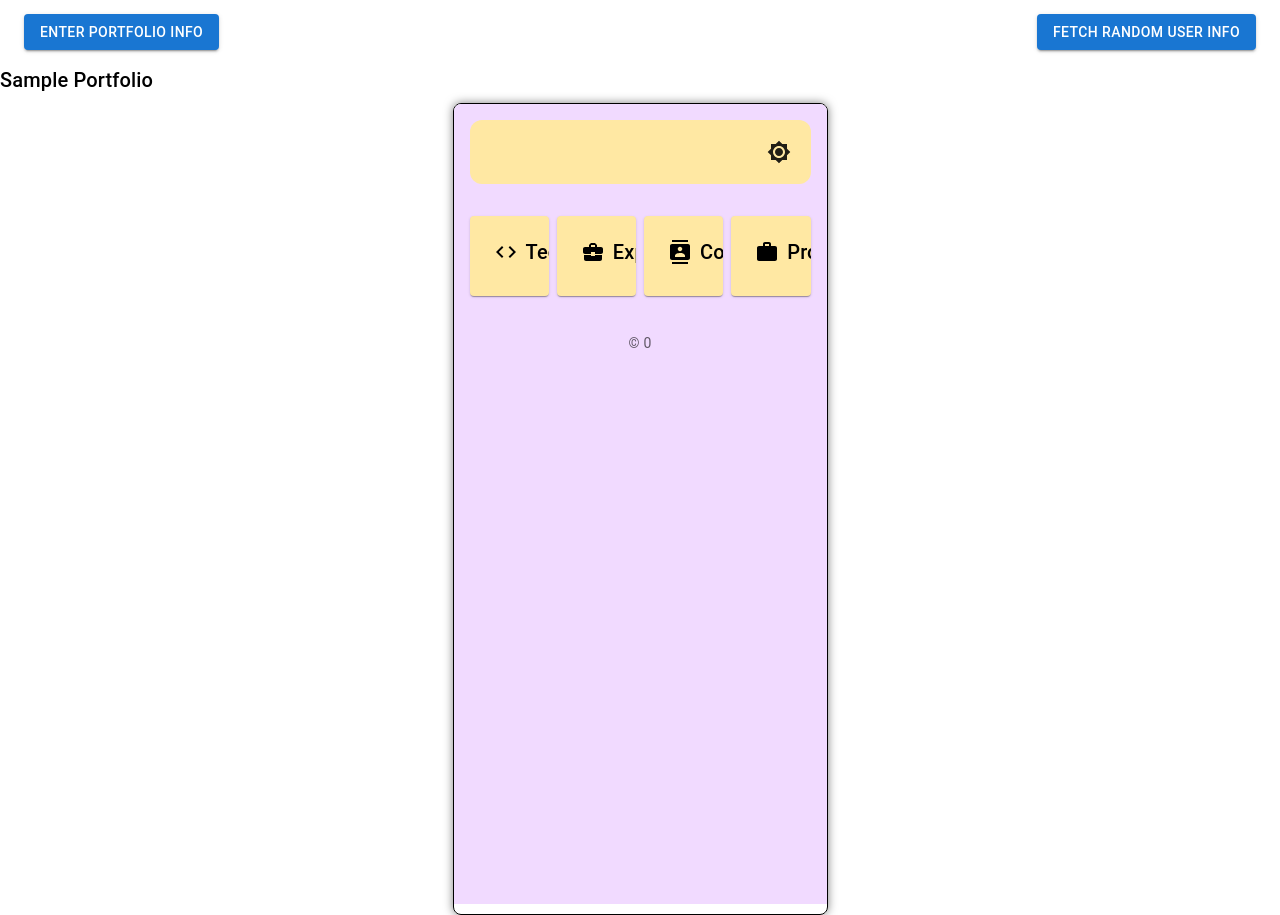
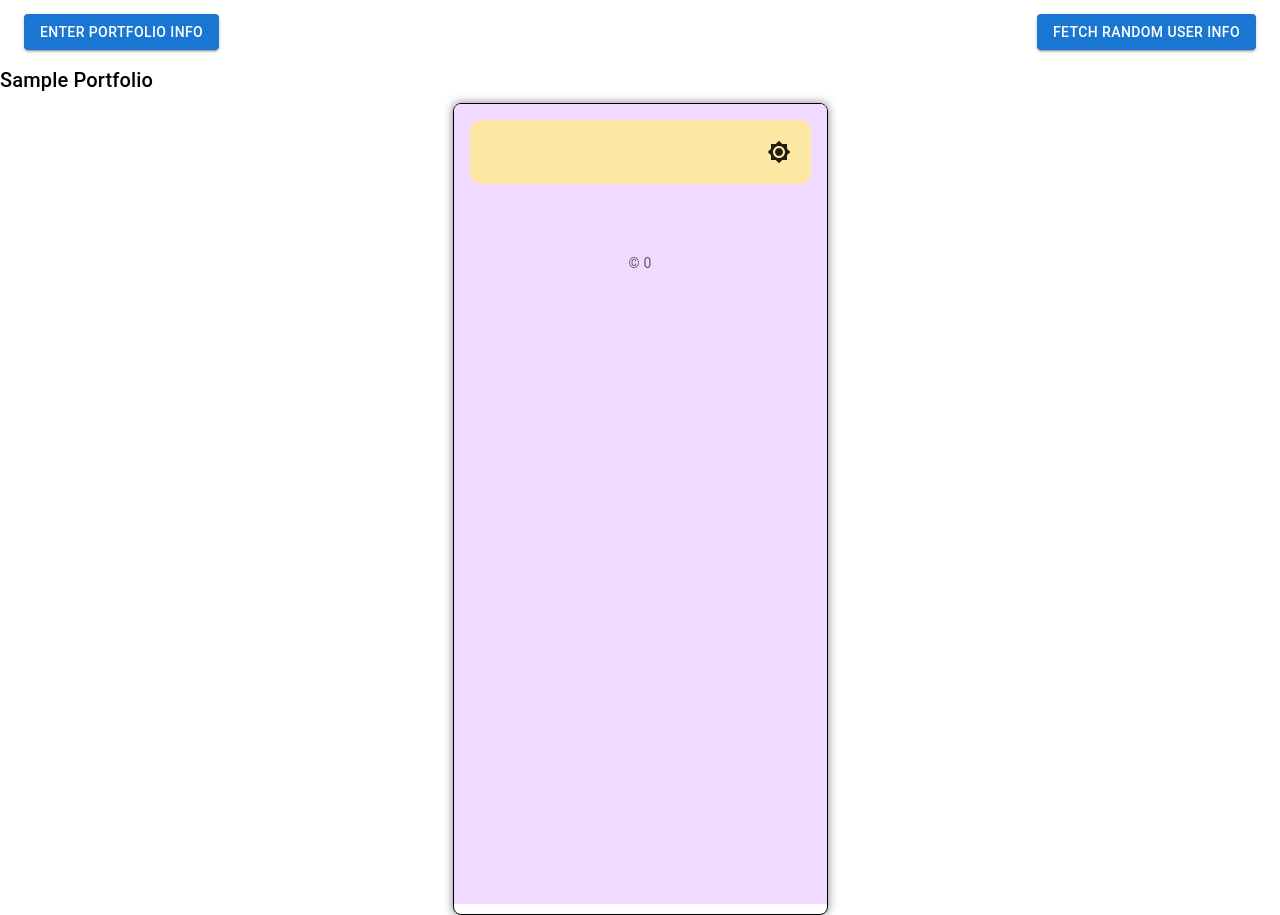
Before and after one commit to ajaygb01/nextjs-portfolio, a Next.js app: page /portfolio in a window 1280 px wide. Built offline with nearby package versions, Linux system fonts and the light colour scheme.

Commit message:
adding changes for portfolio

```diff
--- a/app/component/portfolio/portfolioDisplay.tsx
+++ b/app/component/portfolio/portfolioDisplay.tsx
@@ -124,6 +124,10 @@ const PortfolioDisplay: React.FC<PortfolioDisplayProps> = ({ formProps }) => {
                         marginBottom: '5px',
                     }}
                 >
+                    {formProps.isTechStack ||
+                    formProps.isExperience ||
+                    formProps.isContact ||
+                    formProps.isProject ? (
                         <Grid container spacing={1}>
                             {Object.keys(icons).map((section) => (
                                 <Grid item xs={12} sm={6} md={3} key={section}>
@@ -146,8 +150,8 @@ const PortfolioDisplay: React.FC<PortfolioDisplayProps> = ({ formProps }) => {
                                             >
                                                 <IconButton
                                                     sx={{
-                                                    color: theme.palette.text
-                                                        .primary,
+                                                        color: theme.palette
+                                                            .text.primary,
                                                     }}
                                                 >
                                                     {
@@ -184,6 +188,9 @@ const PortfolioDisplay: React.FC<PortfolioDisplayProps> = ({ formProps }) => {
                                 </Grid>
                             ))}
                         </Grid>
+                    ) : (
+                        <></>
+                    )}
                 </Box>
                 <Box
                     component={'footer'}
--- a/app/component/sectionGenerator/section.tsx
+++ b/app/component/sectionGenerator/section.tsx
@@ -214,9 +214,25 @@ const renderProjects = (projects: Project[], theme: any) => (
 
 export const getSectionContent = (formValues: FormValues, theme: any) => {
     return {
-        techstack: renderTechStack(formValues.techStack, theme),
-        experience: renderExperience(formValues.experience, theme),
-        contact: renderContact(formValues.contact, theme),
-        projects: renderProjects(formValues.projects, theme),
+        techstack: formValues.isTechStack ? (
+            renderTechStack(formValues.techStack, theme)
+        ) : (
+            <></>
+        ),
+        experience: formValues.isExperience ? (
+            renderExperience(formValues.experience, theme)
+        ) : (
+            <></>
+        ),
+        contact: formValues.isContact ? (
+            renderContact(formValues.contact, theme)
+        ) : (
+            <></>
+        ),
+        projects: formValues.isProject ? (
+            renderProjects(formValues.projects, theme)
+        ) : (
+            <></>
+        ),
     }
 }
--- a/pages/index.tsx
+++ b/pages/index.tsx
@@ -20,9 +20,7 @@ import ChatIcon from '@mui/icons-material/WhatsApp'
 import EmailIcon from '@mui/icons-material/Email'
 import Link from 'next/link'
 import PortfolioDisplay from '@/app/component/portfolio/portfolioDisplay'
-import { getSectionContent } from '@/app/component/sectionGenerator/section'
 import { FormValues } from '@/app/state/initialState'
-import { darkTheme, icons, lightTheme } from '@/app/state/initialTheme'
 
 export default function Index() {
     const formValues: FormValues = {
--- a/pages/portfolio.tsx
+++ b/pages/portfolio.tsx
@@ -54,23 +54,27 @@ const Portfilo: React.FC = () => {
             const response = await fetch('https://randomuser.me/api/')
             const data = await response.json()
             const user = data.results[0]
-            const userInfo: UserInfo = {
-                name: `${user.name.first} ${user.name.last}`,
-                email: user.email,
-                phone: user.phone,
-                // Add other fields as needed
+
+            const updatedFormValues = {
+                ...formValues,
+                userInfo: {
+                    ...formValues.userInfo,
+                    name: `${user.name.first} ${user.name.last}`,
+                    title: 'Software Developer',
+                    bio: `Random text for bio ${user.email}
+                  ${user.phone} ${user.cell}
+                  ${user.location.city} ${user.location.country}
+                  ${user.location.postcode} ${user.location.state}
+                  ${user.location.street.name} ${user.location.street.number}
+                  ${user.location.timezone.description}`,
+                },
             }
-            setUserInfo(userInfo)
+
+            setFormValues(updatedFormValues)
         } catch (error) {
             console.error('Error fetching user info:', error)
         }
     }
-
-    // const handleContactChange = (index: number, key: keyof Contact, value: any) => {
-    //   const updatedArray = [...formValues.contact];
-    //   updatedArray[index] = { ...updatedArray[index], [key]: value };
-    //   handleChange('contact', updatedArray);
-    // };
 
     const handleProjectChange = (
         index: number,
```
Lines whose indentation alone changed are shown as unchanged.
